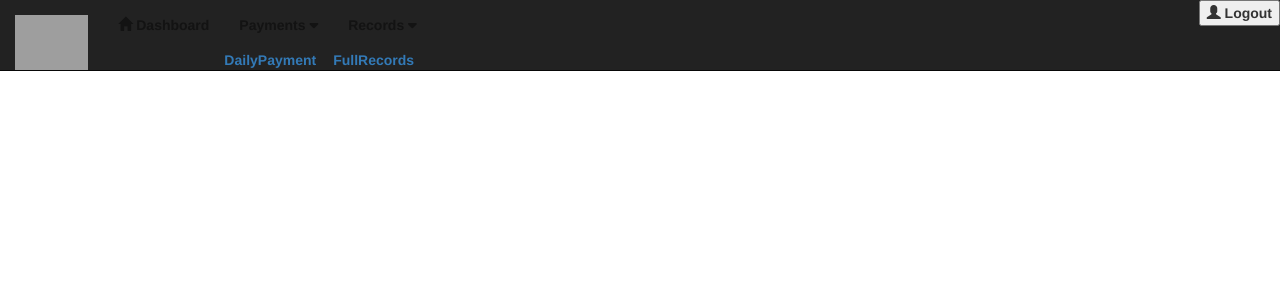
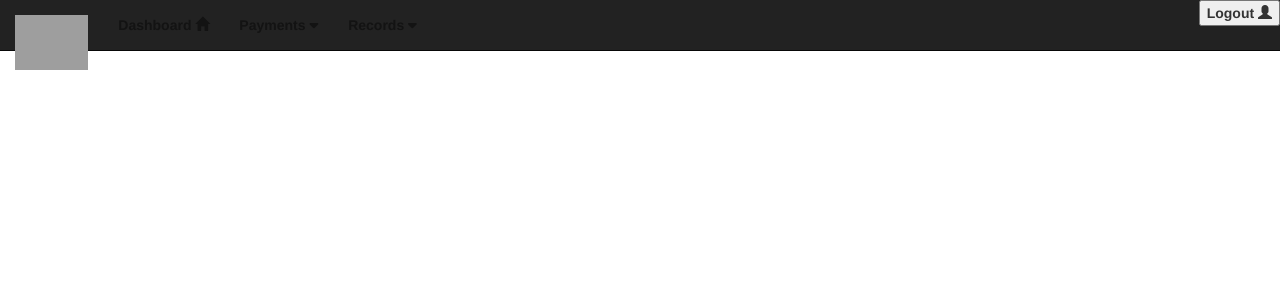
Before and after one commit to kingsloe/monalk-s.m.s., a Django app: template teachers_app/templates/teacher_base.html in a window 1280 px wide. Shown: the top 300 px of the page. Run offline with Django 3.2, Linux system fonts and the light colour scheme; the template is opened without the code that fills it, so the values that code supplies are empty; some libraries are stand-ins or nearby versions; grey boxes are pictures that could not be loaded.

Commit message:
Fixed dropdown background

```diff
--- a/teachers_app/templates/teacher_base.html
+++ b/teachers_app/templates/teacher_base.html
@@ -26,6 +26,7 @@
     <link rel="stylesheet" href="{% static 'css/navbar.css' %}">
     <link rel="stylesheet" href="{% static 'css/style.css' %}">
     <link rel="icon" href="{% static '/images/brand.webp' %}">
+    <link rel="stylesheet" href="{% static '/css/teacher_nav_dropdown.css' %}">
 
 </head>
 <body>
--- a/teachers_app/templates/teacher_navbar.html
+++ b/teachers_app/templates/teacher_navbar.html
@@ -1,6 +1,5 @@
 <!DOCTYPE html>
 {% load static %}
-<link rel="stylesheet" href="{% static 'css/teacher_nav_dropdown.css' %}" />
 <nav class="navbar navbar-inverse sidebarNavigation navbar-fixed-top navbar-custom" data-sidebarclass="navbar-inverse" >
     <div class="container-fluid">
       <div class="navbar-header">
@@ -12,31 +11,47 @@
         <a class="navbar-brand" href="{% url 'homepage' %}"><img src="{% static '/images/brand.webp' %}" alt="" height="55px" class="mine"></a>
       </div>
       <div class="collapse navbar-collapse" id="myNavbar">
+
         <ul class="nav navbar-nav">
+
           <li>
             <a href="{% url 'teacher-homepage' %}" style="color: #131313">
+              <b> Dashboard</b>
               <span class="glyphicon glyphicon-home"></span>
-              <b> Dashboard</b>
             </a>
           </li>
-          <li class="dropdown"><a href="#" style="color: #131313"><b>Payments  </b><span class="fa fa-caret-down"></span></a>
-            <div class="dropdown-content">
-              <a href="{% url 'teacher_students_to_pay' %}"><b>DailyPayment</b></a>
+
+          <li>
+            <a class="dropdown-toggle" href="#" id="dropdownMenuLink" data-toggle="dropdown" aria-haspopup="true" aria-expanded="false" style="color: #131313; background: none;">
+              <b>Payments  </b><span class="fa fa-caret-down"></span>
+            </a>
+            <div class="dropdown-menu" aria-labelledby="dropdownMenuLink">
+              <a class="dropdown-item" href="{% url 'teacher_students_to_pay' %}" style="margin-left: 15px; color: #131313"><i class="fa-solid fa-arrow-right"></i> DailyPayment</a>
             </div>
           </li>
-          <li class="dropdown"><a href="#" style="color: #131313"><b>Records  </b><span class="fa fa-caret-down"></span></a>
-            <div class="dropdown-content">
-              <a href="{% url 'teacher_students_payment_records' %}"><b>FullRecords</b></a>
+
+          <li>
+            <a class="dropdown-toggle" href="#" id="dropdownMenuLink" data-toggle="dropdown" aria-haspopup="true" aria-expanded="false" style="color: #131313; background: none;">
+              <b>Records  </b><span class="fa fa-caret-down">
+            </a>
+            <div class="dropdown-menu" aria-labelledby="dropdownMenuLink">
+              <a class="dropdown-item" href="{% url 'teacher_students_payment_records' %}" style="margin-left: 15px; color: #131313"><i class="fa-solid fa-arrow-right"></i> FullRecords</a>
             </div>
           </li>
+
         </ul>
+
         <ul class="nav navbar-nav navbar-right">
-          <li><form method="post" action="{% url 'logout' %}">
-            {% csrf_token %}
-            <button type="submit" class="logout_button">
-              <span class="glyphicon glyphicon-user"></span><b> Logout </b>
-          </form></li>
+          <li>
+            <form method="post" action="{% url 'logout' %}">
+              {% csrf_token %}
+              <button type="submit" class="logout_button">
+                </span><b> Logout </b><span class="glyphicon glyphicon-user"></span>
+              </button>
+            </form>
+          </li>
         </ul>
+
       </div>
     </div>
   </nav>
```
